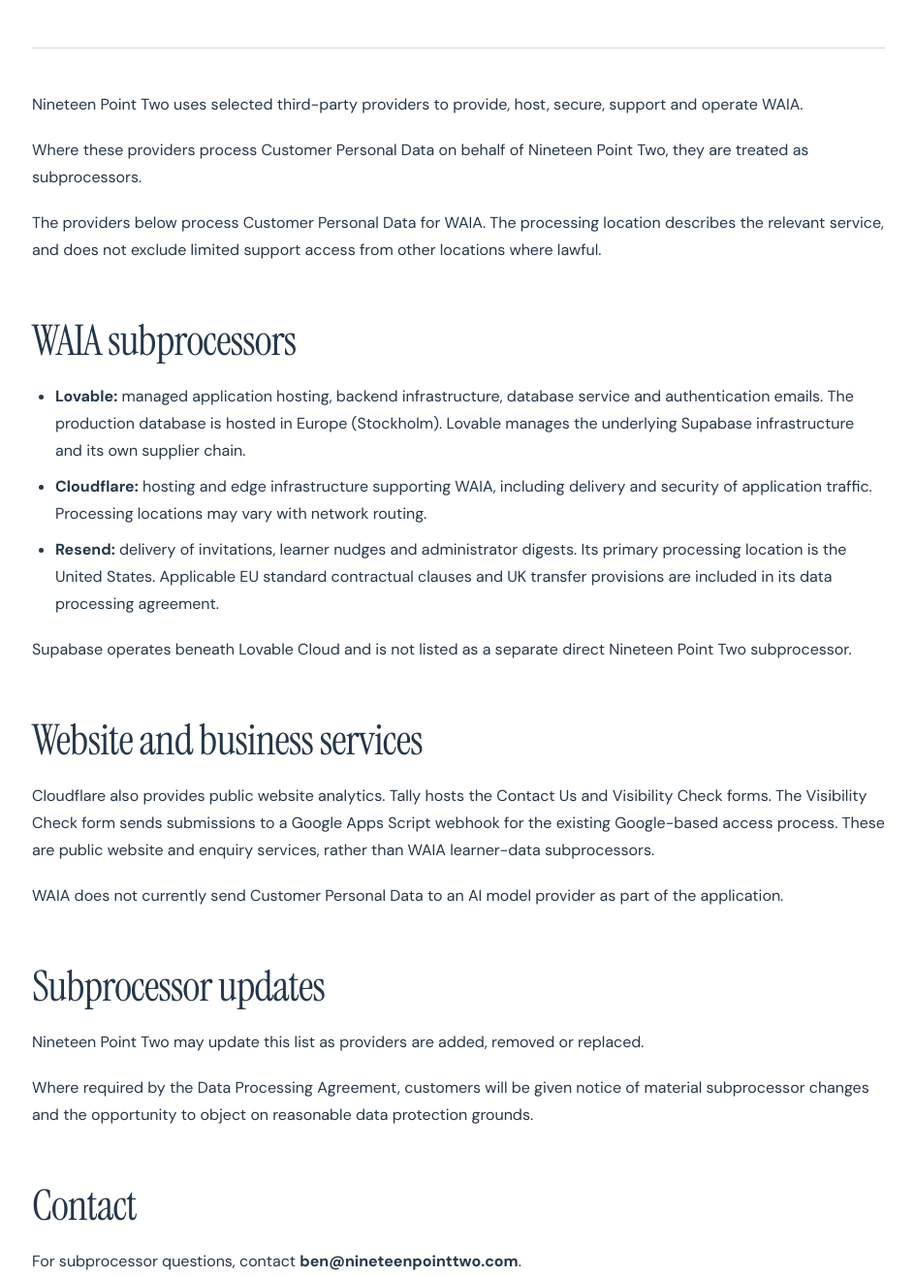
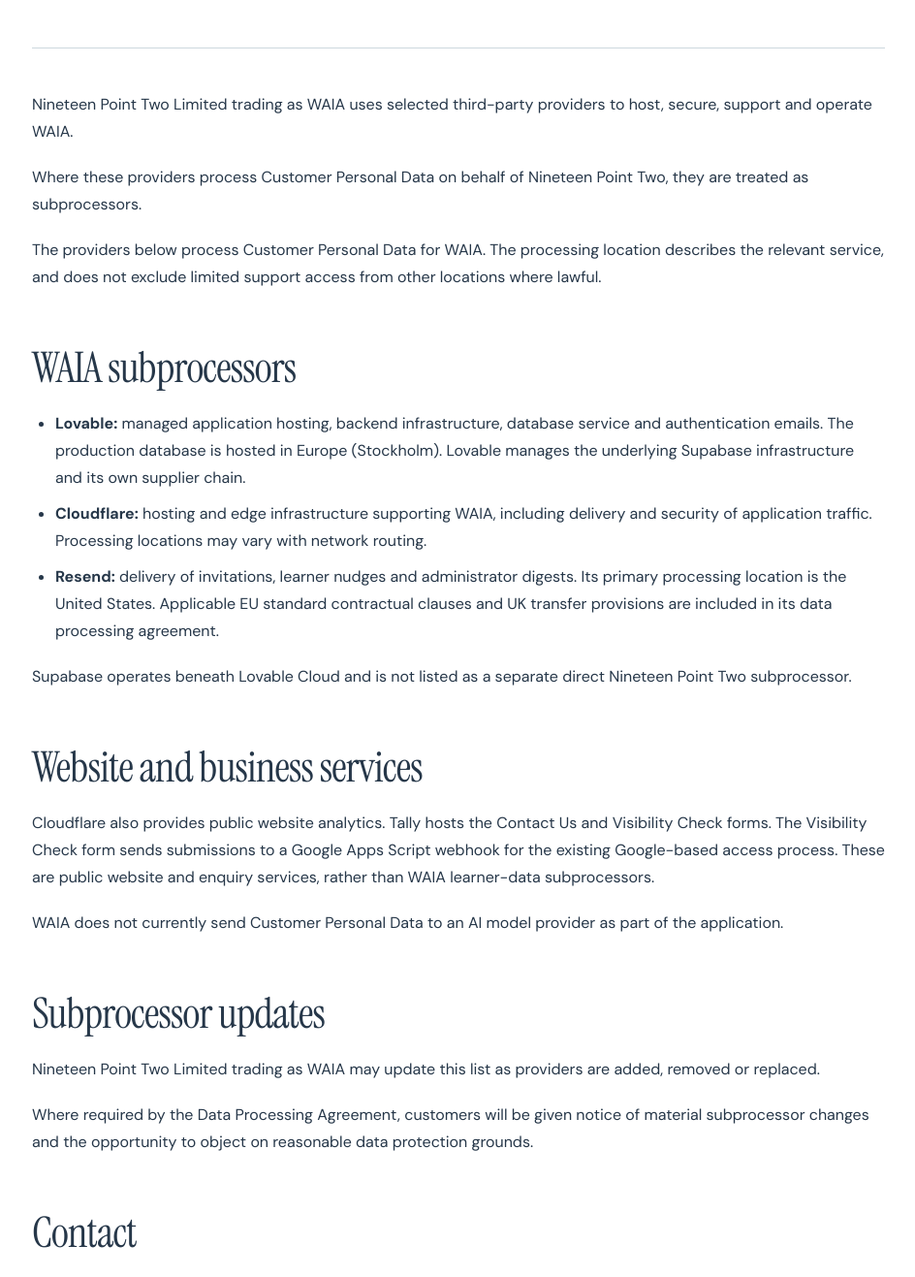
Before and after one commit to bjcooper23-19-2/WAIA-Marketing-Site, a plain HTML site: page subprocessors/index.html in a window 1280 px wide. Shown: the part 537-1854 px from the top of the page at 97% size, without its empty margins (167-1111 px from the left). Drawn offline with Linux system fonts and the light colour scheme.

Commit message:
Reconcile subprocessors source into WAIA UK-specific draft

```diff
--- a/subprocessors/index.html
+++ b/subprocessors/index.html
@@ -66,8 +66,7 @@
 </div>
 <article class="legal-content">
           <p>
-            Nineteen Point Two uses selected third-party providers to provide,
-            host, secure, support and operate WAIA.
+            Nineteen Point Two Limited trading as WAIA uses selected third-party providers to host, secure, support and operate WAIA.
           </p>
           <p>
             Where these providers process Customer Personal Data on behalf of
@@ -117,7 +116,7 @@
           </p>
           <h2>Subprocessor updates</h2>
           <p>
-            Nineteen Point Two may update this list as providers are added,
+            Nineteen Point Two Limited trading as WAIA may update this list as providers are added,
             removed or replaced.
           </p>
           <p>
```
